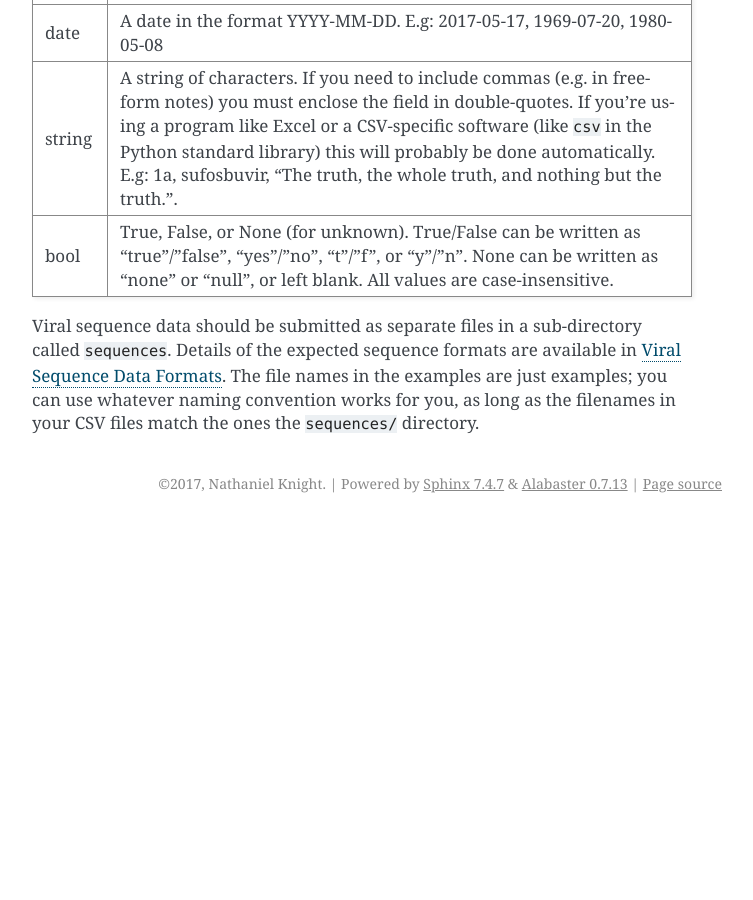
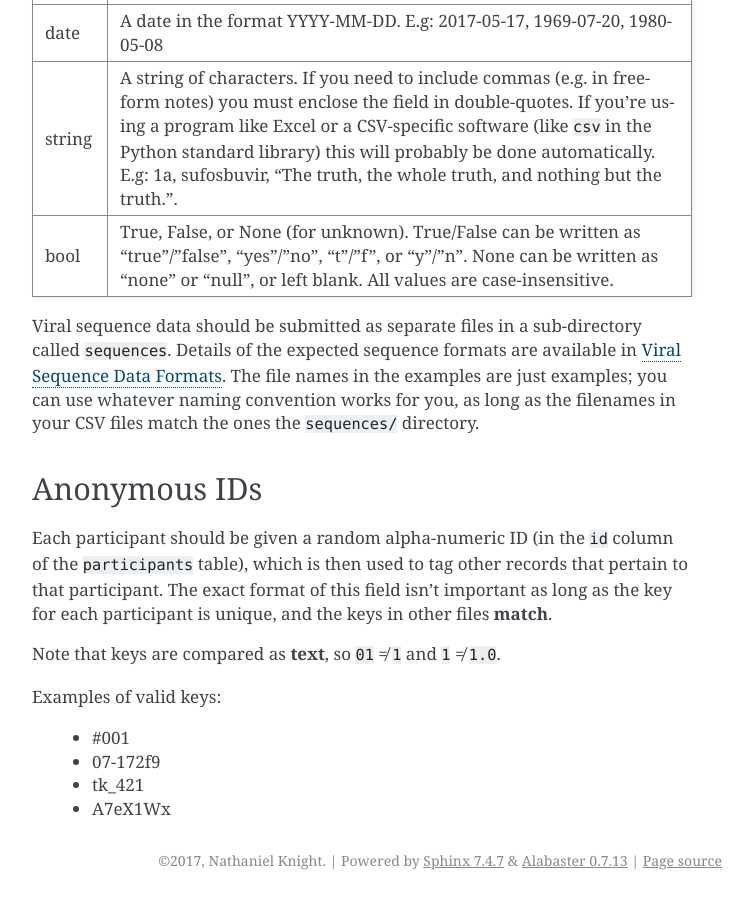
Before and after one commit to cfe-lab/shared-doc, a Sphinx documentation site: the page built from source/submission/index.rst, in a window 1280 px wide and 900 px high, scrolled down 1633 px. Shown: the whole window, without its empty margins (388-1141 px from the left). Built offline with Sphinx 7.4.7, drawn with Linux system fonts in a browser that asks for light colours; formulas are drawn with MathJax 3; before the commit the page ends 2156 px from its top, so only the background shows below that.

Commit message:
Move Anonymous ID docs into submission index page

```diff
--- a/source/submission/index.rst
+++ b/source/submission/index.rst
@@ -106,3 +106,24 @@ formats are available in :ref:`sequence_data_formats`. The file names
 in the examples are just examples; you can use whatever naming
 convention works for you, as long as the filenames in your CSV files
 match the ones the ``sequences/`` directory.
+
+
+
+Anonymous IDs
+-------------
+
+Each participant should be given a random alpha-numeric ID (in the
+``id`` column of the ``participants`` table), which is then used to
+tag other records that pertain to that participant. The exact format
+of this field isn't important as long as the key for each participant
+is unique, and the keys in other files **match**.
+
+Note that keys are compared as **text**, so ``01`` ≠ ``1`` and ``1`` ≠
+``1.0``.
+
+Examples of valid keys:
+
+ - #001
+ - 07-172f9
+ - tk_421
+ - A7eX1Wx
```
Also changed, not shown: source/submission/multi_table_scheme.rst (+0 -13 lines).
